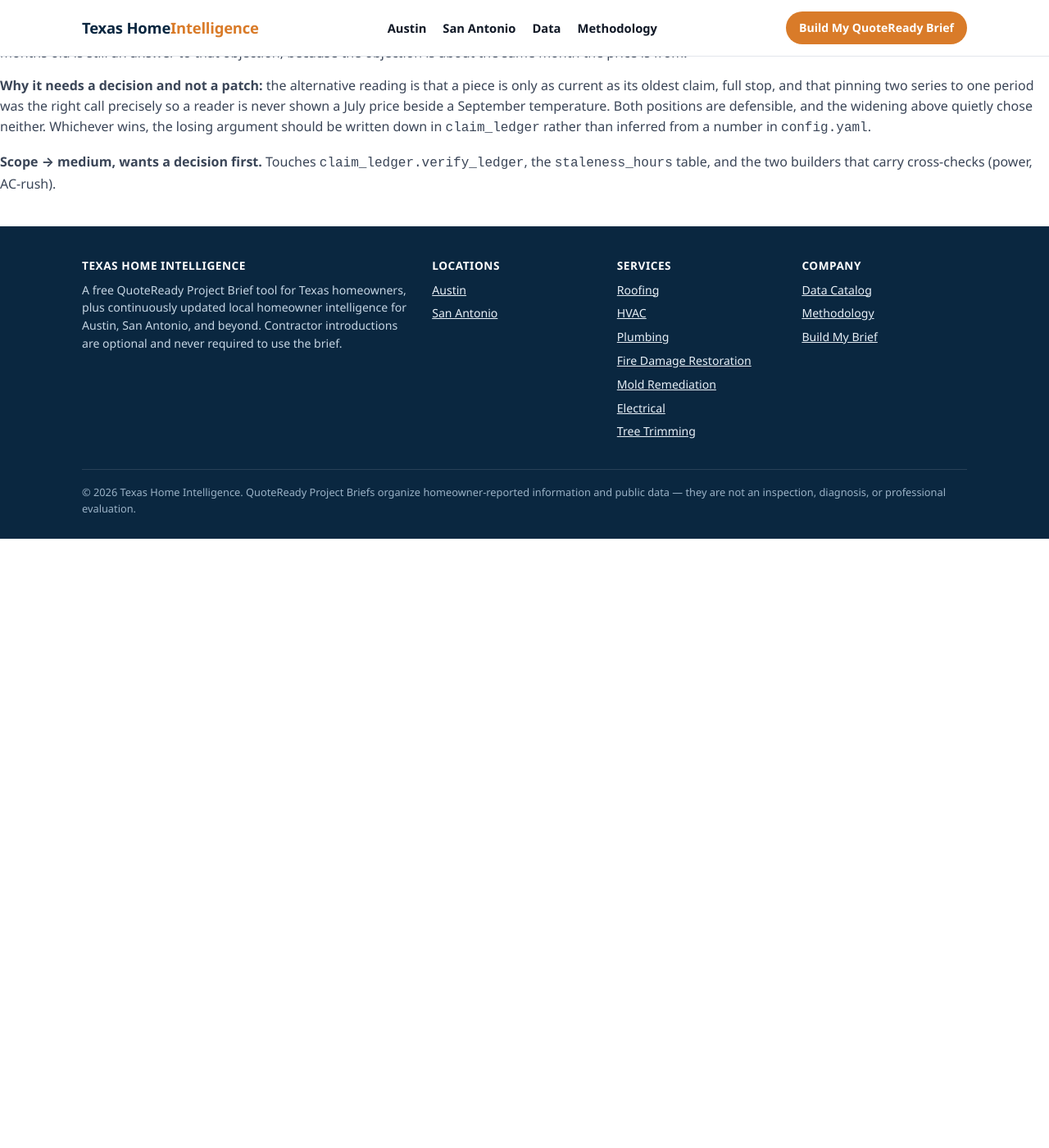
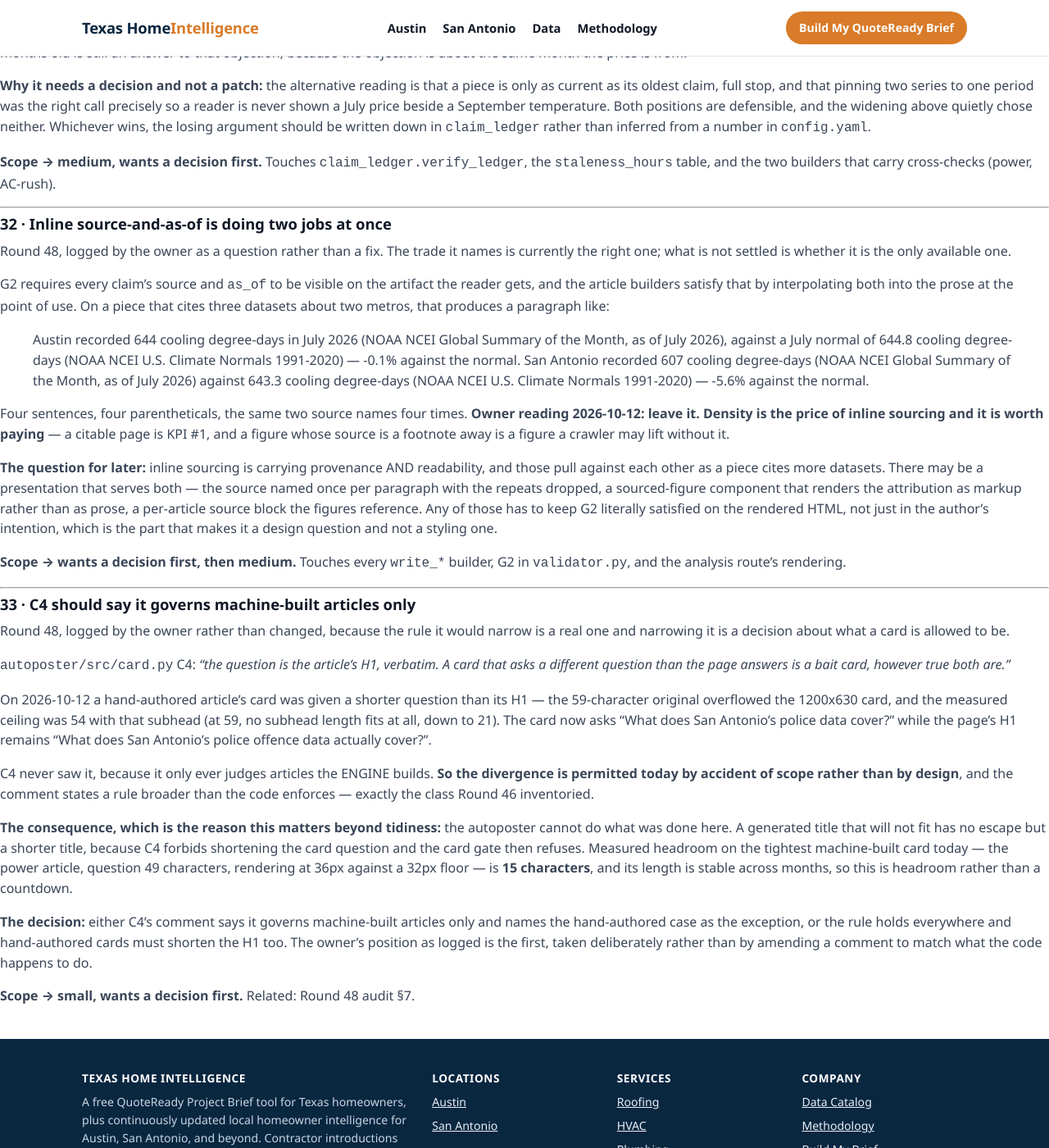
Before and after one commit to zmpersonal/texashomeintelligence, a Jekyll site: the page built from docs/v3/BACKLOG.md, in a window 1280 px wide and 1400 px high, scrolled down 20343 px. Shown: the whole window at 82% size. Built offline with Jekyll 4.4.1, drawn with Linux system fonts in a browser that asks for light colours; our own code applies the rules of GitHub Pages for plain Markdown files; before the commit the page ends 21000 px from its top, so only the background shows below that.

Commit message:
BACKLOG: two questions Round 48 raised and did not answer
32 · Inline source-and-as-of is doing two jobs — provenance and readability —
and they pull against each other as a piece cites more datasets. The owner's
reading is that density is the right price for a citable page and the weather
paragraph stays as it is; the open question is whether a presentation exists
that serves both, and any candidate has to keep G2 literally satisfied on the
rendered HTML rather than in the author's intention.

33 · C4 ("the card question is the article's H1, verbatim") only ever judges
articles the engine builds, so the hand-authored card shortened this round is
permitted by accident of scope rather than by design — a comment stating a rule
broader than the code enforces. The consequence is that the autoposter cannot
do what was done here: a generated title that will not fit has no escape but a
shorter title. Measured headroom on the tightest machine-built card is 15
characters. Logged rather than amended, because narrowing the rule is a
decision about what a card is allowed to be.

Co-Authored-By: Claude Opus 5 <noreply@anthropic.com>
Claude-Session: https://claude.ai/code/session_01AnGXzZbqiP668GECxYpmtS

```diff
--- a/docs/v3/BACKLOG.md
+++ b/docs/v3/BACKLOG.md
@@ -1220,3 +1220,70 @@ losing argument should be written down in `claim_ledger` rather than inferred fr
 
 **Scope → medium, wants a decision first.** Touches `claim_ledger.verify_ledger`, the
 `staleness_hours` table, and the two builders that carry cross-checks (power, AC-rush).
+
+---
+
+### 32 · Inline source-and-as-of is doing two jobs at once
+
+Round 48, logged by the owner as a question rather than a fix. The trade it names is currently
+the right one; what is not settled is whether it is the only available one.
+
+G2 requires every claim's source and `as_of` to be visible on the artifact the reader gets, and
+the article builders satisfy that by interpolating both into the prose at the point of use. On a
+piece that cites three datasets about two metros, that produces a paragraph like:
+
+> Austin recorded 644 cooling degree-days in July 2026 (NOAA NCEI Global Summary of the Month, as
+> of July 2026), against a July normal of 644.8 cooling degree-days (NOAA NCEI U.S. Climate
+> Normals 1991-2020) — -0.1% against the normal. San Antonio recorded 607 cooling degree-days
+> (NOAA NCEI Global Summary of the Month, as of July 2026) against 643.3 cooling degree-days
+> (NOAA NCEI U.S. Climate Normals 1991-2020) — -5.6% against the normal.
+
+Four sentences, four parentheticals, the same two source names four times. **Owner reading
+2026-10-12: leave it. Density is the price of inline sourcing and it is worth paying** — a
+citable page is KPI #1, and a figure whose source is a footnote away is a figure a crawler may
+lift without it.
+
+**The question for later:** inline sourcing is carrying provenance AND readability, and those
+pull against each other as a piece cites more datasets. There may be a presentation that serves
+both — the source named once per paragraph with the repeats dropped, a sourced-figure component
+that renders the attribution as markup rather than as prose, a per-article source block the
+figures reference. Any of those has to keep G2 literally satisfied on the rendered HTML, not just
+in the author's intention, which is the part that makes it a design question and not a styling
+one.
+
+**Scope → wants a decision first, then medium.** Touches every `write_*` builder, G2 in
+`validator.py`, and the analysis route's rendering.
+
+---
+
+### 33 · C4 should say it governs machine-built articles only
+
+Round 48, logged by the owner rather than changed, because the rule it would narrow is a real one
+and narrowing it is a decision about what a card is allowed to be.
+
+`autoposter/src/card.py` C4: *"the question is the article's H1, verbatim. A card that asks a
+different question than the page answers is a bait card, however true both are."*
+
+On 2026-10-12 a hand-authored article's card was given a shorter question than its H1 — the
+59-character original overflowed the 1200x630 card, and the measured ceiling was 54 with that
+subhead (at 59, no subhead length fits at all, down to 21). The card now asks "What does San
+Antonio's police data cover?" while the page's H1 remains "What does San Antonio's police offence
+data actually cover?".
+
+C4 never saw it, because it only ever judges articles the ENGINE builds. **So the divergence is
+permitted today by accident of scope rather than by design**, and the comment states a rule
+broader than the code enforces — exactly the class Round 46 inventoried.
+
+**The consequence, which is the reason this matters beyond tidiness:** the autoposter cannot do
+what was done here. A generated title that will not fit has no escape but a shorter title,
+because C4 forbids shortening the card question and the card gate then refuses. Measured headroom
+on the tightest machine-built card today — the power article, question 49 characters, rendering
+at 36px against a 32px floor — is **15 characters**, and its length is stable across months, so
+this is headroom rather than a countdown.
+
+**The decision:** either C4's comment says it governs machine-built articles only and names the
+hand-authored case as the exception, or the rule holds everywhere and hand-authored cards must
+shorten the H1 too. The owner's position as logged is the first, taken deliberately rather than
+by amending a comment to match what the code happens to do.
+
+**Scope → small, wants a decision first.** Related: Round 48 audit §7.
```
